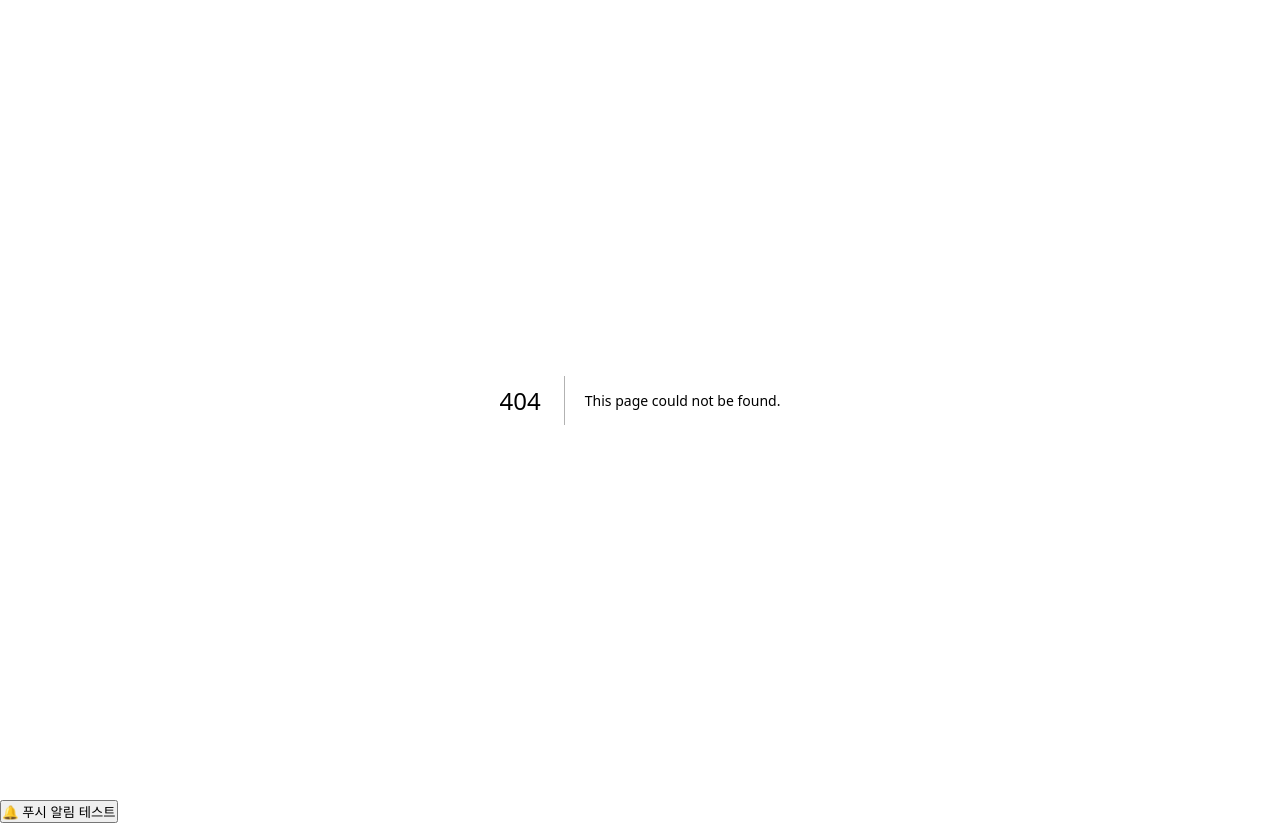
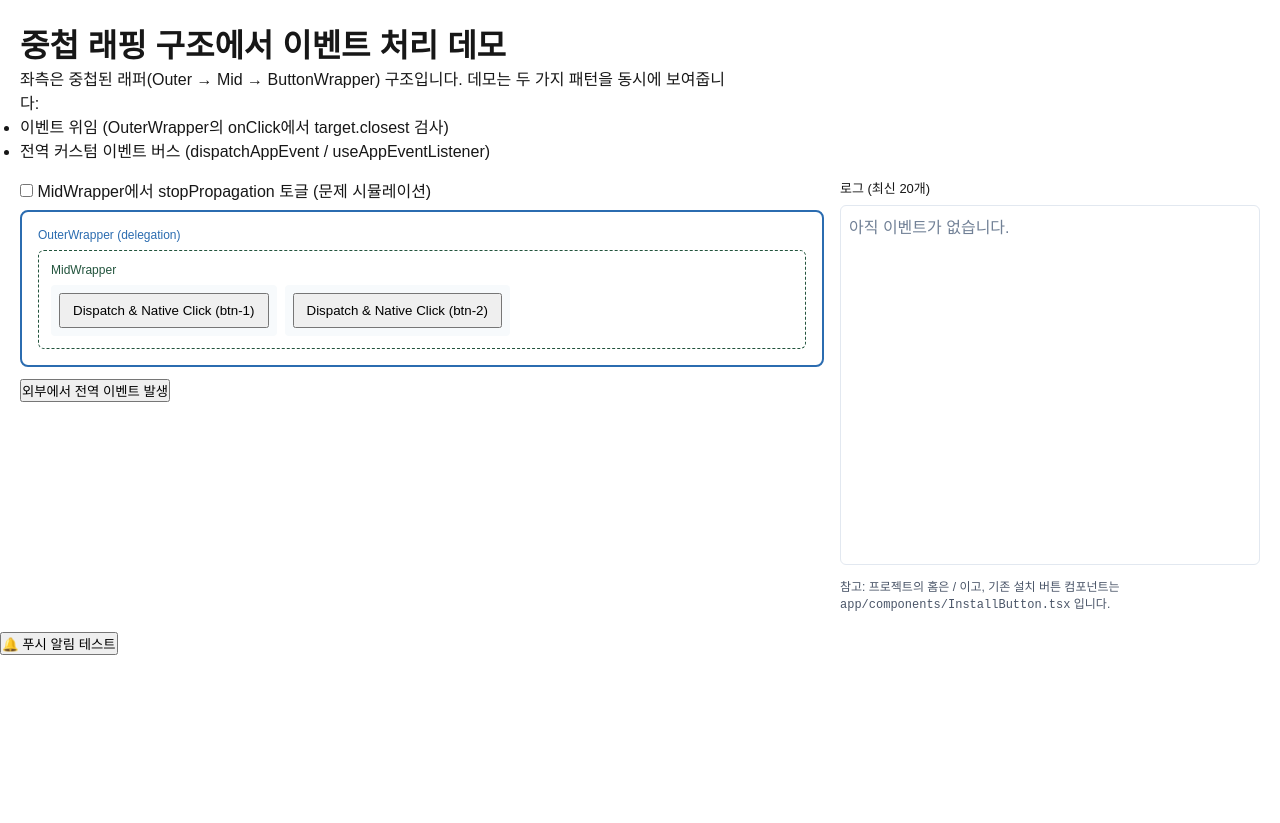
Before and after one commit to citron03/practice-next-15, a Next.js app: page /events-demo in a window 1280 px wide. Before the commit this address had no page. After the commit the page ends 800 px from the top, so only its background shows below. Built offline with nearby package versions, Linux system fonts and the light colour scheme.

Commit message:
feat: add React Event Wrapper demo page

```diff
--- /dev/null
+++ b/app/events-demo/page.tsx
@@ -0,0 +1,207 @@
+/* eslint-env browser */
+/* global CustomEvent, Event, EventListener, HTMLElement, HTMLDivElement */
+'use client';
+import React, { useCallback, useEffect, useState } from 'react';
+
+/**
+ * 간단한 EventBus (CustomEvent 기반)
+ */
+
+type EventMap = {
+  clickButton: { id: string };
+};
+
+export function dispatchAppEvent<K extends keyof EventMap>(name: K, detail: EventMap[K]) {
+  const e = new CustomEvent(name as string, { detail });
+  window.dispatchEvent(e);
+}
+
+export function useAppEventListener<K extends keyof EventMap>(
+  name: K,
+  handler: (detail: EventMap[K]) => void,
+) {
+  useEffect(() => {
+    const onEvent = (e: Event) => {
+      const ce = e as CustomEvent<EventMap[K]>;
+      handler(ce.detail);
+    };
+    window.addEventListener(name as string, onEvent as EventListener);
+    return () => window.removeEventListener(name as string, onEvent as EventListener);
+  }, [name, handler]);
+}
+
+function OuterWrapper({
+  children,
+  onLog,
+}: {
+  children: React.ReactNode;
+  onLog: (msg: string) => void;
+}) {
+  const handleClick = useCallback(
+    (e: React.MouseEvent<HTMLDivElement>) => {
+      const target = e.target as HTMLElement | null;
+      const btn = target?.closest('[data-role="app-btn"]') as HTMLElement | null;
+      if (btn) {
+        const id = btn.dataset.id;
+        onLog(`[delegation] 클릭 감지 (id=${id})`);
+      } else {
+        onLog('[delegation] wrapper 클릭(비버튼)');
+      }
+    },
+    [onLog],
+  );
+
+  useAppEventListener('clickButton', (d) => {
+    onLog(`[event-bus] 전역 이벤트 수신 (id=${d.id})`);
+  });
+
+  return (
+    <div
+      onClick={handleClick}
+      style={{ border: '2px solid #2b6cb0', padding: 16, borderRadius: 8, position: 'relative' }}
+    >
+      <div style={{ fontSize: 12, color: '#2b6cb0', marginBottom: 8 }}>
+        OuterWrapper (delegation)
+      </div>
+      {children}
+    </div>
+  );
+}
+
+function MidWrapper({
+  children,
+  onLog,
+  captureStop,
+}: {
+  children: React.ReactNode;
+  onLog: (msg: string) => void;
+  captureStop?: boolean;
+}) {
+  const handleClick = (e: React.MouseEvent) => {
+    onLog('[mid] 클릭 감지');
+    if (captureStop) {
+      e.stopPropagation();
+      onLog('[mid] stopPropagation 실행 (문제 유발 가능)');
+    }
+  };
+
+  useAppEventListener('clickButton', (d) => {
+    onLog(`[mid][event-bus] 전역 이벤트 수신 (id=${d.id})`);
+  });
+
+  return (
+    <div
+      onClick={handleClick}
+      style={{ border: '1px dashed #22543d', padding: 12, borderRadius: 6 }}
+    >
+      <div style={{ fontSize: 12, color: '#22543d', marginBottom: 6 }}>
+        MidWrapper {captureStop ? '(stopPropagation 켬)' : ''}
+      </div>
+      {children}
+    </div>
+  );
+}
+
+function ButtonWrapper({ id, onLog }: { id: string; onLog: (msg: string) => void }) {
+  const handleNativeClick = (_e: React.MouseEvent) => {
+    onLog(`[native] 버튼 onClick (id=${id})`);
+    dispatchAppEvent('clickButton', { id });
+  };
+
+  return (
+    <div style={{ padding: 8, background: '#f7fafc', borderRadius: 4 }}>
+      <button
+        data-role="app-btn"
+        data-id={id}
+        onClick={handleNativeClick}
+        style={{ padding: '8px 12px', cursor: 'pointer' }}
+      >
+        Dispatch & Native Click ({id})
+      </button>
+    </div>
+  );
+}
+
+export default function EventsDemoPage() {
+  const [logs, setLogs] = useState<string[]>([]);
+  const [midStops, setMidStops] = useState(false);
+
+  const pushLog = (s: string) =>
+    setLogs((prev) => [new Date().toLocaleTimeString() + ' ' + s, ...prev].slice(0, 20));
+
+  return (
+    <main style={{ padding: 20, fontFamily: 'Arial' }}>
+      <h1>중첩 래핑 구조에서 이벤트 처리 데모</h1>
+      <p style={{ maxWidth: 720 }}>
+        좌측은 중첩된 래퍼(Outer → Mid → ButtonWrapper) 구조입니다. 데모는 두 가지 패턴을 동시에
+        보여줍니다:
+      </p>
+      <ul>
+        <li>이벤트 위임 (OuterWrapper의 onClick에서 target.closest 검사)</li>
+        <li>전역 커스텀 이벤트 버스 (dispatchAppEvent / useAppEventListener)</li>
+      </ul>
+
+      <div style={{ display: 'flex', gap: 16, marginTop: 16 }}>
+        <div style={{ flex: 1 }}>
+          <label style={{ display: 'block', marginBottom: 8 }}>
+            <input type="checkbox" checked={midStops} onChange={() => setMidStops((s) => !s)} />{' '}
+            MidWrapper에서 stopPropagation 토글 (문제 시뮬레이션)
+          </label>
+
+          <OuterWrapper onLog={pushLog}>
+            <MidWrapper onLog={pushLog} captureStop={midStops}>
+              <div style={{ display: 'flex', gap: 8, marginTop: 8 }}>
+                <ButtonWrapper id="btn-1" onLog={pushLog} />
+                <ButtonWrapper id="btn-2" onLog={pushLog} />
+              </div>
+            </MidWrapper>
+          </OuterWrapper>
+
+          <div style={{ marginTop: 12 }}>
+            <button
+              onClick={() => {
+                dispatchAppEvent('clickButton', { id: 'external-1' });
+                pushLog('[manual] 외부에서 dispatchAppEvent 호출');
+              }}
+            >
+              외부에서 전역 이벤트 발생
+            </button>
+          </div>
+        </div>
+
+        <aside style={{ width: 420 }}>
+          <div style={{ fontSize: 13, marginBottom: 8 }}>로그 (최신 20개)</div>
+          <div
+            style={{
+              height: 360,
+              overflow: 'auto',
+              border: '1px solid #e2e8f0',
+              padding: 8,
+              borderRadius: 6,
+              background: '#fff',
+            }}
+          >
+            {logs.length === 0 ? (
+              <div style={{ color: '#718096' }}>아직 이벤트가 없습니다.</div>
+            ) : null}
+            <ul style={{ listStyle: 'none', padding: 0 }}>
+              {logs.map((l, i) => (
+                <li
+                  key={i}
+                  style={{ fontSize: 13, padding: '6px 0', borderBottom: '1px dashed #edf2f7' }}
+                >
+                  {l}
+                </li>
+              ))}
+            </ul>
+          </div>
+
+          <div style={{ marginTop: 12, fontSize: 12, color: '#4a5568' }}>
+            참고: 프로젝트의 홈은 <a href="/">{'/'}</a> 이고, 기존 설치 버튼 컴포넌트는{' '}
+            <code>app/components/InstallButton.tsx</code> 입니다.
+          </div>
+        </aside>
+      </div>
+    </main>
+  );
+}
--- a/app/page.tsx
+++ b/app/page.tsx
@@ -27,6 +27,7 @@ export default function Home() {
       <Link href="/signal">Signal Page</Link>
       <Link href="/loadable">Loadable Component Page</Link>
       <Link href="/index-db-test">IndexDB Page</Link>
+      <Link href="/events-demo">React Event Wrapper Page</Link>
       <div>
         <InstallButton />
       </div>
```
